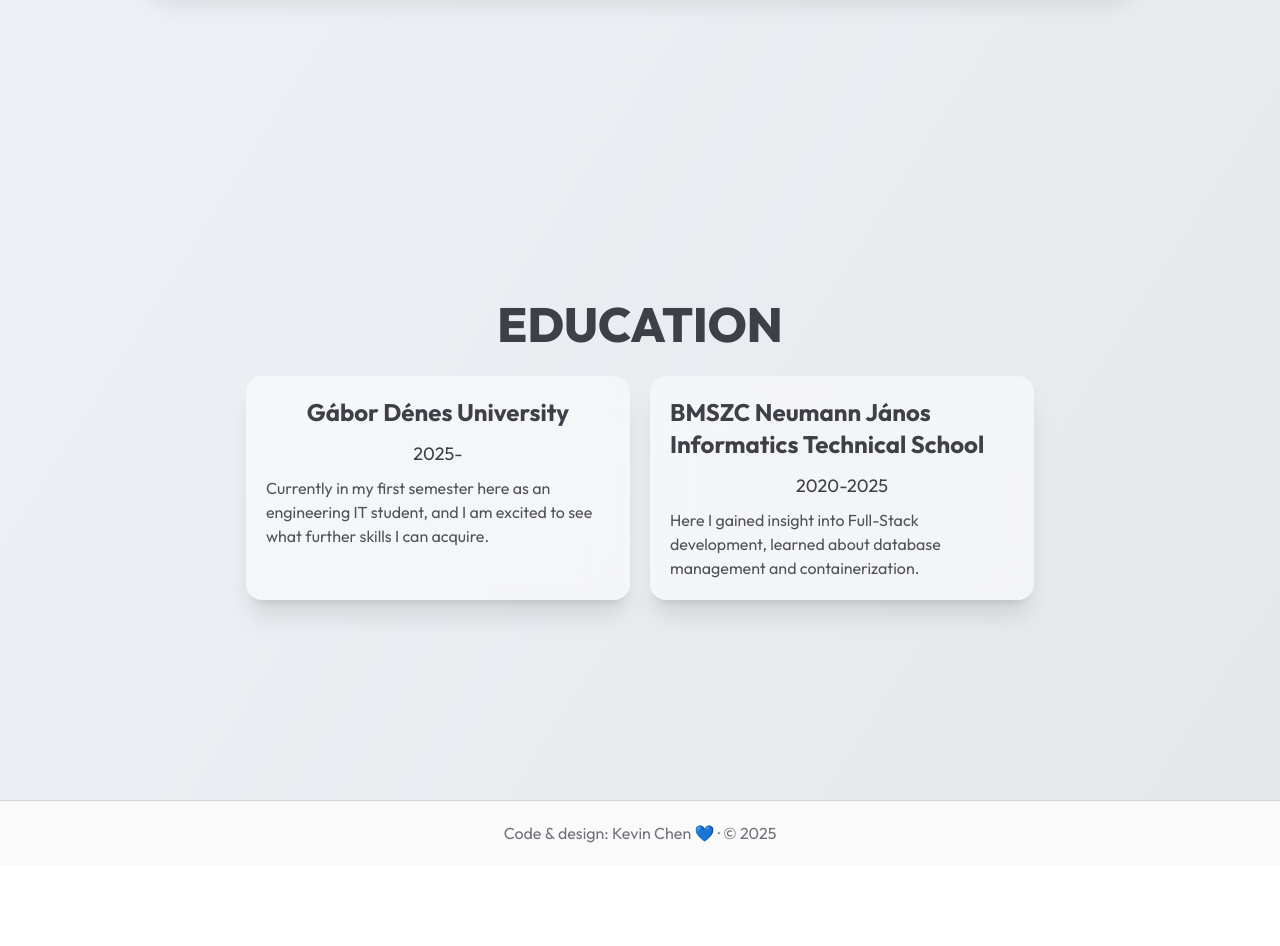
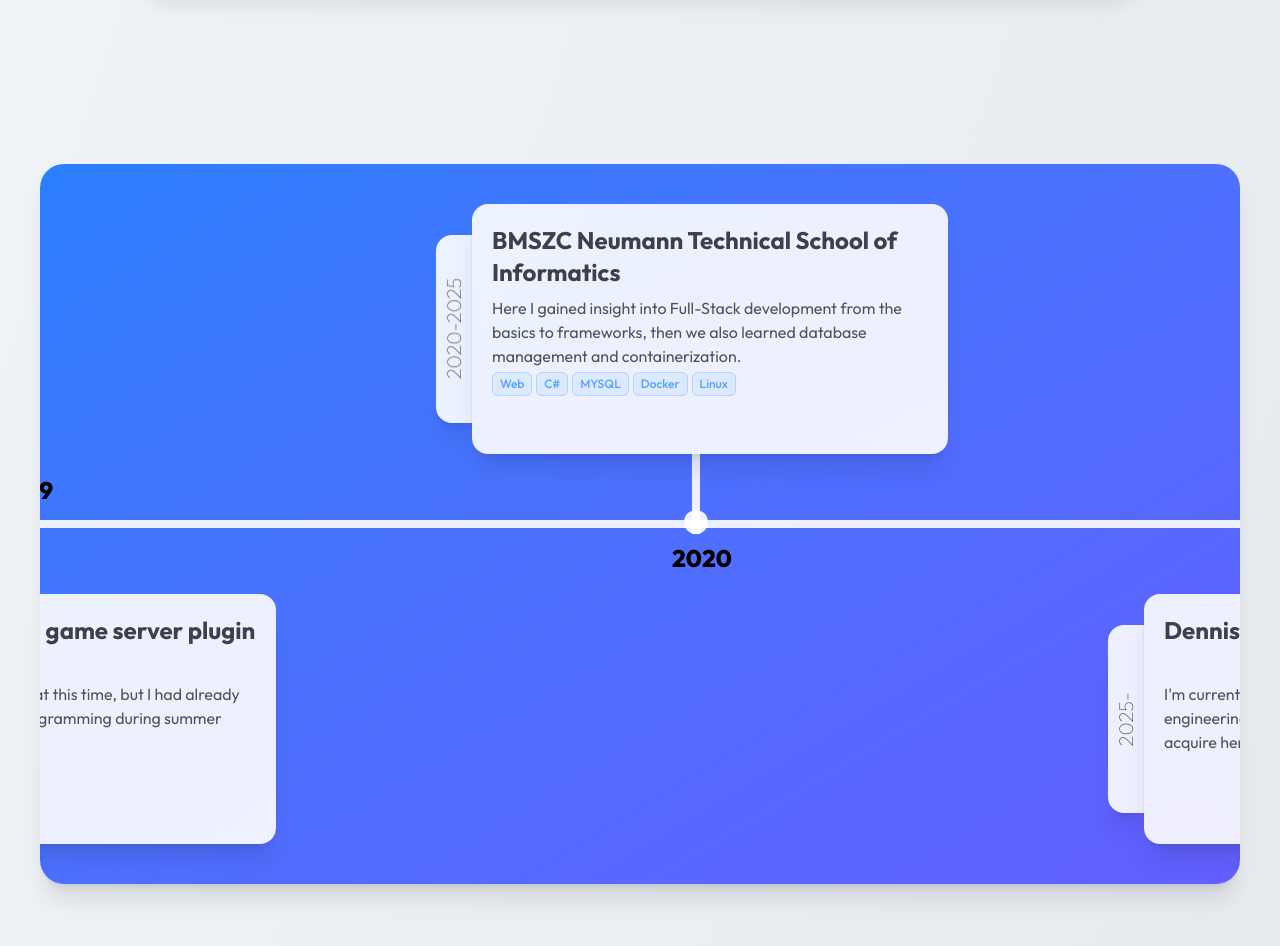
Before and after one commit to chencsi/chencsi.github.io, a React (Vite) app: page / in a window 1280 px wide. Shown: the part 1140-2086 px from the top of the page. Before the commit the page ends 2005 px from the top, so only its background shows below. Built offline with nearby package versions, Linux system fonts and the light colour scheme.

Commit message:
first nearly stable timeline

```diff
--- a/src/components/HomeEducation.jsx
+++ b/src/components/HomeEducation.jsx
@@ -1,22 +1,39 @@
+import { Book, Braces } from "lucide-react";
 import useUI from "../hooks/useUI";
 import translations from "../utils/translations";
-import { motion } from "framer-motion";
+import { motion, spring, useScroll, useTransform } from "framer-motion";
+import { useRef } from "react";
 
-const EducationBox = ({ item, theme }) => {
+const EducationBox = ({ education, theme }) => {
   return (
     <div
-      key={item.h5}
-      className={`${theme === "dark" ? "bg-gradient-to-br from-zinc-800/80 to-zinc-900/80" : "bg-white/50"} max-w-sm backdrop-blur-xl py-5 px-5 rounded-2xl flex flex-col items-center gap-1 shadow-xl ${theme === "dark" && "shadow-zinc-950/30"}`}
+      key={education.h5}
+      className={`flex flex-row w-md sm:w-lg items-center`}
     >
-      <h5 class={`${theme === "dark" ? "text-zinc-50" : "text-zinc-700"} mb-2 text-2xl font-bold`}>
-        {item.h5}
-      </h5>
-      <p className={`${theme === "dark" ? "text-zinc-300" : "text-zinc-700"} mb-1 text-lg`}>
-        {item.p1}
-      </p>
-      <p className={`${theme === "dark" ? "text-zinc-300" : "text-zinc-600"}`}>
-        {item.p2}
-      </p>
+      <div className={`${theme === "dark" ? "bg-gradient-to-br from-zinc-800/80 to-zinc-900/80" : "bg-white/90"} rounded-l-2xl z-10 left-2 h-3/4 flex flex-col justify-center shadow-xl`}>
+        <p className={`${theme === "dark" ? "text-zinc-300" : "text-zinc-700"} text-xl [writing-mode:vertical-lr] rotate-180 font-thin p-1`}>
+          {education.p1}
+        </p>
+      </div>
+      <div
+        className={`${theme === "dark" ? "bg-gradient-to-br from-zinc-800/80 to-zinc-900/80" : "bg-white/90"} py-5 px-5 rounded-2xl backdrop-blur-xl w-full shadow-xl z-10 min-h-[250px] min-w-[300px]`}
+      >
+        <h5 className={`${theme === "dark" ? "text-zinc-50" : "text-zinc-700"} mb-2 text-2xl font-bold min-h-15`}>
+          {education.h5}
+        </h5>
+        <p className={`${theme === "dark" ? "text-zinc-300" : "text-zinc-600"}`}>
+          {education.p2}
+        </p>
+        <div className="flex flex-row gap-1 my-1">
+          {education?.badges?.map((badge) => {
+            return (
+              <span key={badge} className="inline-flex items-center rounded-md bg-blue-400/10 px-2 py-1 text-xs font-medium text-blue-400 inset-ring inset-ring-blue-400/30">
+                {badge}
+              </span>
+            )
+          })}
+        </div>
+      </div>
     </div>
   );
 }
@@ -24,32 +41,56 @@ const EducationBox = ({ item, theme }) => {
 function HomeEducation() {
   const { theme, lang } = useUI();
   const content = translations[lang]?.pages?.home?.education;
+  const ref = useRef(null);
+  const { scrollYProgress } = useScroll({
+    target: ref,
+    offset: ["start start", "end end"],
+  });
+
+  const x = useTransform(scrollYProgress, [0, 1], ["0%", "-50%"]);
+
 
   return (
-    <>
+    <section ref={ref} className="relative h-[300vh] p-5 md:p-10 rounded-4xl">
       <motion.div
-        initial={{ y: 50, opacity: 0 }}
-        whileInView={{ y: 0, opacity: 1 }}
-        transition={{ duration: 0.6 }}
-        className="w-full h-10"
+        className="sticky top-26 sm:top-30 h-[75vh] sm:h-[45rem] max-w-[1400px] mx-auto py-10 rounded-3xl shadow-xl overflow-hidden bg-gradient-to-br from-blue-500 to-indigo-500 flex flex-col gap-5"
+        transition={{ duration: 1, delay: 1, type: "spring" }}
       >
+        <motion.div style={{ x }} className="w-[760%] md:w-[500%] lg:w-[4200px] h-full flex gap-20 lg:gap-35">
+          <div className="self-center w-[13%] md:w-[20%] lg:w-[30%] xl:w-[30%] flex flex-col items-center gap-5">
+            <div className="bg-white/20 rounded-full mx-auto px-8 py-3 text-zinc-100 font-extrabold text-4xl sm:text-4xl uppercase text-shadow text-center flex flex-row gap-2 items-center">
+              <Book />
+              <h3>{content?.h3}</h3>
+            </div>
+            <p className="text-zinc-100 text-center max-w-md md:max-w-2xl lg:max-w-4xl px-5 mx-auto text-xl font-semibold">
+              {content?.p}
+            </p>
+          </div>
+          <div className="flex flex-row gap-40 px-5 h-full relative">
+            {content?.educations?.slice().reverse().map((education, index) => {
+              const even = index % 2 == 0;
+
+              return (
+                <div key={index} className={`${index === 0 && "ml-10"} flex ${even ? "flex-col-reverse" : "flex-col"} ${even && "justify-start"}`}>
+                  <EducationBox education={education} theme={theme} />
+                  <div className={`${even ? "-top-20 flex-col" : "-bottom-20 flex-col-reverse"} relative left-1/2 flex`}>
+                    <div className={`${theme === "dark" ? "bg-gradient-to-br from-zinc-800/80 to-zinc-900" : "bg-white/90"} w-2 h-20 left-0 absolute self-center`} />
+                    <div className={`${theme === "dark" ? "bg-gradient-to-br from-zinc-800 to-zinc-900" : "bg-white/90"} w-6 h-6 absolute left-0 -translate-x-1/3 rounded-full z-10`}></div>
+                    <p className={`text-2xl font-extrabold -left-5 absolute ${even ? "-top-10" : "-bottom-10"}`}>{education.p1.split("-")[0]}</p>
+                  </div>
+                </div>
+              );
+            })}
+            <div
+              initial={{ width: 0 }}
+              className="absolute top-1/2 -translate-y-10 h-20 w-full flex flex-col justify-center"
+            >
+              <div className={`${theme === "dark" ? "bg-gradient-to-r from-zinc-800/90 to-zinc-900/90" : "bg-white/90"} h-2 w-full rounded-full`} />
+            </div>
+          </div>
+        </motion.div>
       </motion.div>
-      <motion.section
-        initial={{ y: 50, opacity: 0 }}
-        whileInView={{ y: 0, opacity: 1 }}
-        transition={{ duration: 0.6 }}
-        className="flex flex-col gap-2 max-w-[1000px] mx-auto px-5 sm:px-0">
-        <h3 className={`${theme === "dark" ? "text-zinc-300" : "text-zinc-700"} font-extrabold text-5xl uppercase text-shadow mb-5 text-center`}>
-          {content?.h3}
-        </h3>
-
-        <div className="flex flex-row gap-5">
-          {content?.schools?.map((item) => (
-            <EducationBox item={item} theme={theme} />
-          ))}
-        </div>
-      </motion.section>
-    </>
+    </section>
   );
 }
 
--- a/src/utils/translations.js
+++ b/src/utils/translations.js
@@ -1,4 +1,4 @@
-const sinceYear = new Date().getFullYear() - 2020;
+const sinceYear = new Date().getFullYear() - 2019;
 
 const translations = {
   hu: {
@@ -43,21 +43,42 @@ const translations = {
         ],
         about: {
           h3: "Bemutatkozás",
-          p1: `A nevem Kevin és ${sinceYear} éve kezdtem el foglalkozni programozással, azonban a programozás iránti érdeklődésem egészen általános iskolás koromra nyúlik vissza. Azóta abszolút elszánt vagyok iránta. Ez idő alatt egy szoftverfejlesztő és -tesztelő technikusi képzést végeztem el, most pedig az egyetemi éveim kezdem meg mérnökinformatikus szakon. Eddig számos iskolai és saját projektben vettem részt, ezekre pontosabban a <a href="/references" class="text-blue-400 hover:underline">referenciáknál</a> térek ki.`,
+          p1: `${sinceYear} éve kezdtem el foglalkozni programozással, azonban a programozás iránti érdeklődésem egészen általános iskolás koromra nyúlik vissza. Azóta több programozási nyelvvel és iránnyal találkoztam, de végül a webfejlesztés nőtt a szívemhez. Egy szoftverfejlesztő és -tesztelő technikusi képzést végeztem el, most pedig az első évem töltöm egyetemen mérnökinformatikus képzésen. Eddig számos iskolai és saját projektben vettem részt, ezekre pontosabban a <a href="/references" class="text-blue-400 hover:underline font-semibold">referenciáknál</a> térek ki.`,
           p2: "Célom, hogy felhasználóbarát weboldalakat és webalkalmazásokat építsek, amik valós problémákra találnak megoldást. Folyamatosan naprakészen tartom a tudástáram, hogy a legújabb technológiákat használjam.",
         },
         education: {
-          h3: "Tanulmányok",
-          schools: [
+          h3: "Tanulmányaim",
+          p: "A eddigi tudásom megszerzésében nagy szerepet játszott az oktatás amit kaptam az iskolában, azonban sok időt fordítottam mellette az önfejlesztésre, hogy megismerjem a modern és korszerű megoldásokat.",
+          educations: [
             {
               h5: "Gábor Dénes Egyetem",
               p1: "2025-",
               p2: "Jelenleg az első félévemet töltöm itt, mérnökinformatikus szakon és izgatottan várom, milyen további skilleket sajátíthatok még itt el.",
+              badges: [
+
+              ]
             },
             {
               h5: "BMSZC Neumann János Informatikai Technikum",
               p1: "2020-2025",
-              p2: "Itt betekintést nyerhettem a Full-Stack fejlesztésbe, adatbázis kezelést és konténerizációt tanultunk.",
+              p2: "Itt betekintést nyerhettem a Full-Stack fejlesztésbe az alapoktól fogva a keretrendszerekig, majd adatbázis kezelést és konténerizációt is tanultunk.",
+              badges: [
+                "Web",
+                "C#",
+                "MYSQL",
+                "Docker",
+                "Linux"
+              ]
+            },
+            {
+              h5: "Első weboldalam és játékszerver pluginom",
+              p1: "2019",
+              p2: "Ekkor még általános iskolába jártam, azonban már aktívan elkezdtem nyári szünetben foglalkozni a programozással.",
+              badges: [
+                "HTML",
+                "CSS",
+                "JAVA"
+              ]
             },
           ],
         },
@@ -130,12 +151,12 @@ const translations = {
           { name: "Contact", path: "/contact" }
         ],
         settings: {
-          darkmode: "Dark mode",
+          darkmode: "Dark Mode",
           language: "Language",
         },
       },
       footer: {
-        p: "Code & design: Kevin Chen 💙 · © 2025"
+        p: "Code and design: Kevin Chen 💙 · © 2025"
       }
     },
     pages: {
@@ -149,67 +170,85 @@ const translations = {
         },
         highlights: [
           {
-            h3: "Responsive websites",
+            h3: "Responsive Websites",
             p: "Optimized appearance for all devices.",
           },
           {
-            h3: "Modern technologies",
+            h3: "Modern Technologies",
             p: "React, Angular, Framer Motion and TailwindCSS",
           },
           {
-            h3: "UI/UX focus",
-            p: "Clean and user-friendly user experience.",
+            h3: "UI/UX Focus",
+            p: "Clean and user-friendly experience.",
           },
         ],
         about: {
-          h3: "About me",
-          p1: `My name is Kevin and I started programming ${sinceYear} years ago, but my interest in programming goes back to elementary school. Since then, I have been absolutely dedicated to it. During this time, I completed a software developer and tester technician course, and now I am starting my university years as an engineering IT student. So far, I have participated in several school and personal projects, which I detail more precisely in the <a href="/references" class="text-blue-400 hover:underline">references</a> section.`,
-          p2: "My goal is to build user-friendly websites and web applications that solve real problems. I constantly keep my knowledge up to date to use the latest technologies.",
+          h3: "About Me",
+          p1: `My name is Kevin and I've been programming for ${sinceYear} years, although my interest in programming dates back to elementary school. I've been absolutely dedicated to it ever since. During this time, I completed a software developer and tester technical training, and now I'm starting my university years in computer engineering. So far, I've participated in numerous school and personal projects, which I detail more specifically in the <a href="/references" class="text-blue-400 hover:underline">references</a> section.`,
+          p2: "My goal is to build user-friendly websites and web applications that solve real problems. I constantly keep my knowledge up-to-date to use the latest technologies.",
         },
         education: {
-          h3: "Education",
-          schools: [
+          h3: "My Education",
+          educations: [
             {
-              h5: "Gábor Dénes University",
+              h5: "Dennis Gabor College",
               p1: "2025-",
-              p2: "Currently in my first semester here as an engineering IT student, and I am excited to see what further skills I can acquire.",
+              p2: "I'm currently spending my first semester here in computer engineering and I'm excited to see what additional skills I can acquire here.",
+              badges: [
+
+              ]
             },
             {
-              h5: "BMSZC Neumann János Informatics Technical School",
+              h5: "BMSZC Neumann Technical School of Informatics",
               p1: "2020-2025",
-              p2: "Here I gained insight into Full-Stack development, learned about database management and containerization.",
+              p2: "Here I gained insight into Full-Stack development from the basics to frameworks, then we also learned database management and containerization.",
+              badges: [
+                "Web",
+                "C#",
+                "MYSQL",
+                "Docker",
+                "Linux"
+              ]
+            },
+            {
+              h5: "My first website and game server plugin",
+              p1: "2019",
+              p2: "I was still in elementary school at this time, but I had already actively started to focus on programming during summer break.",
             },
           ],
         },
       },
       references: {
         h3: "References",
-        p: "I would like to highlight my projects below, most of which were created in a team. You can see these and the details through the GitHub repositories.",
+        p: "I would like to highlight my projects below, mostly made in teams. These and the details can be seen through the GitHub repositories.",
         references: [
           {
             h4: "Uranus",
-            img: "/assets/uranus.jpg",
+            img: "/uranus-splash.png",
+            size: "sm",
             badges: [
               "React Native",
               "Expo",
               "Nativewind"
             ],
-            description: "This is a mobile application that allows you to use Neptun in app form with a single login."
+            description: "This is a mobile application that allows you to use Neptun in application form with a single sign-on."
           },
           {
             h4: "Vagy idén vagy soha",
-            img: "/assets/vagyidenvagysoha.jpg",
+            img: "/vagyidenvagysoha.png",
+            size: "md",
             badges: [
               "React",
               "Vite",
               "MaterialUI",
               "TailwindCSS"
             ],
-            description: "A landing page I am creating on commission for a private education entrepreneur. The appearance is a modern and clean single page, which is completely static."
+            description: "A landing page that I'm creating by request for a private education entrepreneur. The appearance is a modern and clean single page that is completely static."
           },
           {
-            h4: "Web Task Evaulator (WTE)",
-            img: "/assets/wte.jpg",
+            h4: "Web Task Evaluator (WTE)",
+            img: "/wte-desktop.png",
+            size: "md",
             badges: [
               "Vue",
               "Pinia",
@@ -217,23 +256,27 @@ const translations = {
               "Laravel",
               "TailwindCSS"
             ],
-            description: "With this web application, we wanted to make the daily tasks of our web teachers at my former school easier by automating the checking and correction of HTML and CSS assignments. I was not responsible for the underlying logic, I participated in the UI, some API endpoints, and automated testing."
+            description: "With this web application, we wanted to make the daily tasks of our web teachers in our former school easier by automating the checking and correction of HTML and CSS task sets. I wasn't responsible for the underlying logic; I participated in the appearance, some API endpoints, and automated testing."
           },
           {
             h4: "WTE - Chrome Extension",
-            img: "/assets/extension.jpg",
+            img: "/extension.jpeg",
+            size: "[50px]",
             badges: [
               "Angular",
               "RxJS",
               "Lucide",
               "TailwindCSS"
             ],
-            description: "This project is the student-side part of the WTE web application, which is a browser pop-up so that students can continuously track their progress in solving the task. In this project, the logic of the main project is also implemented for checking, but I was responsible for the user interface."
-          }
+            description: "This project is the student side of the WTE web application, which is a pop-up in the browser so that students can continuously track where they are in solving the task. In this project, the logic of the big brother project is similarly implemented for checking, however, I was responsible for the user interface display here."
+          },
         ],
       },
+      contact: {
+        h3: "Contact",
+      }
     },
-  },
+  }
 };
 
 export default translations;
```
